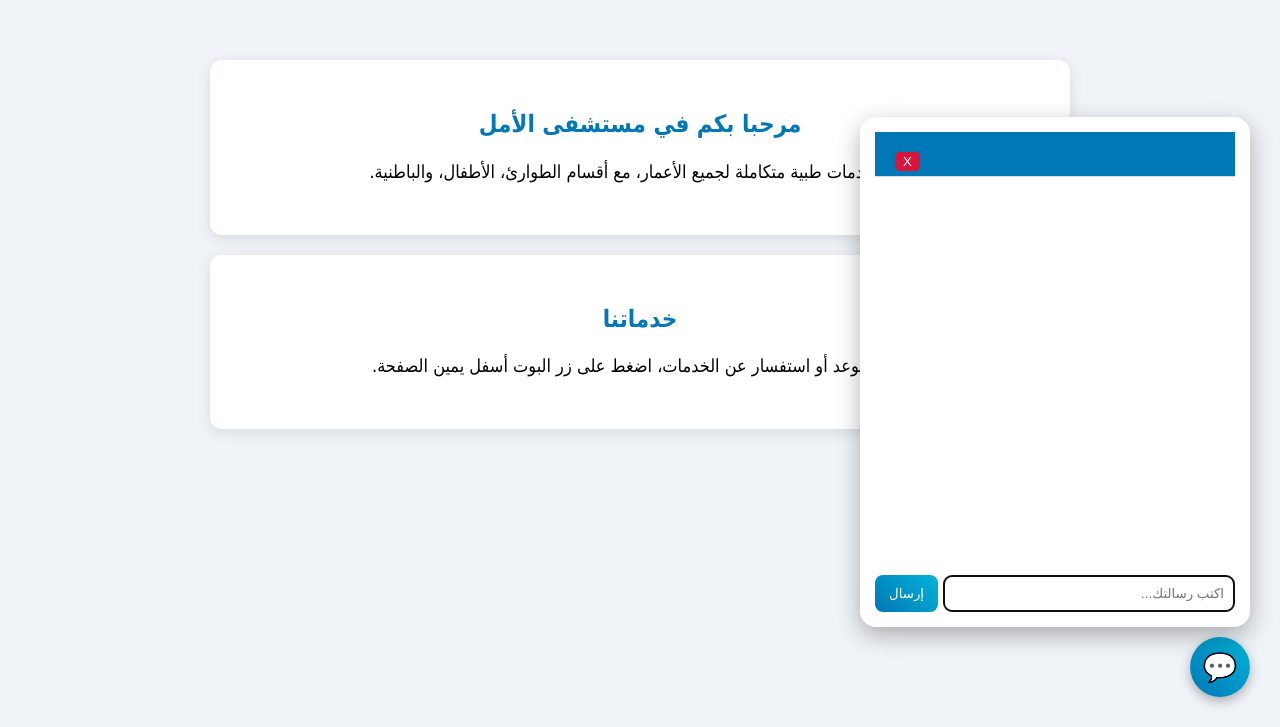
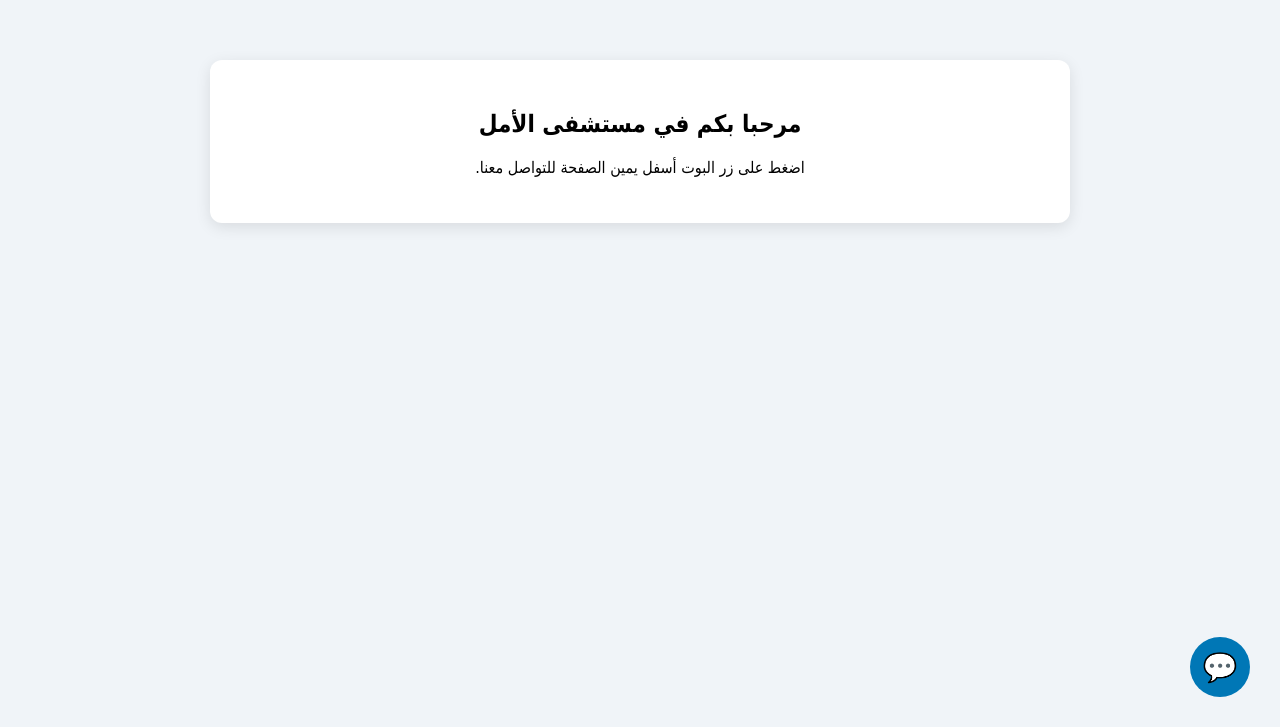
Before and after one commit to diaabuzeina/dia_test, a Flask app: page / in a window 1280 px wide. Shown: the part 73-800 px from the top of the page. Run offline with Flask 3, Linux system fonts and the light colour scheme.

Commit message:
وصف التحديث

```diff
--- a/main.py
+++ b/main.py
@@ -1,26 +1,23 @@
-from flask import Flask, render_template, request, jsonify
+from flask import Flask, request, jsonify, render_template
 
 app = Flask(__name__)
 
-# الصفحة الرئيسية
 @app.route("/")
-def home():
-    return render_template("index.html")
+def index():
+    return render_template("index.html")  # رابط HTML موجود في مجلد templates
 
-# API للبوت (اختياري)
 @app.route("/bot", methods=["POST"])
-def bot_response():
-    user_msg = request.json.get("message", "")
+def bot():
+    data = request.get_json()
+    user_msg = data.get("message","").lower()
     reply = "شكراً لتواصلك معنا!"
-
     if "موعد" in user_msg:
         reply = "لحجز موعد، يرجى الاتصال على الرقم 123456."
     elif "قسم" in user_msg:
         reply = "لدينا أقسام: الطوارئ، الأطفال، والباطنية."
     elif "دواء" in user_msg:
         reply = "يرجى مراجعة الصيدلية الخاصة بالمستشفى."
-
     return jsonify({"reply": reply})
 
 if __name__ == "__main__":
-    app.run(host="0.0.0.0", port=5000, debug=True)
+    app.run(debug=True)
--- a/templates/index.html
+++ b/templates/index.html
@@ -8,104 +8,32 @@
 header { background:#0077b6; color:white; padding:20px; font-size:28px; text-align:center; }
 main { padding:40px; text-align:center; }
 .section { background:white; padding:30px; border-radius:12px; margin:20px auto; max-width:800px; box-shadow:0 4px 15px rgba(0,0,0,0.1);}
-h2 { color:#0077b6; }
-p { font-size:18px; line-height:1.6; }
-
-/* زر البوت */
-#botToggle {
-  position: fixed;
-  bottom: 30px;
-  right: 30px;
-  background:linear-gradient(45deg,#0077b6,#00b4d8);
-  color:white;
-  border:none;
-  border-radius:50%;
-  width:60px;
-  height:60px;
-  font-size:28px;
-  cursor:pointer;
-  box-shadow:0 4px 12px rgba(0,0,0,0.3);
-  z-index:1000;
-  transition: transform 0.2s;
-}
-#botToggle:hover { transform: scale(1.1); }
-
-/* نافذة البوت */
-#botWindow {
-  display:none;
-  position: fixed;
-  bottom:100px;
-  right:30px;
-  width:360px;
-  height:480px;
-  background:white;
-  border-radius:16px;
-  box-shadow:0 8px 25px rgba(0,0,0,0.3);
-  padding:15px;
-  z-index:1000;
-  display:flex;
-  flex-direction:column;
-  animation: fadeIn 0.3s ease-in-out;
-  font-size:16px;
-}
-@keyframes fadeIn { from {opacity:0; transform:translateY(20px);} to {opacity:1; transform:translateY(0);} }
-
-#botWindow header {
-  display:flex;
-  justify-content:flex-end;
-  border-bottom:1px solid #ddd;
-  padding-bottom:5px;
-  margin-bottom:10px;
-}
-#closeBot { background:crimson; color:white; border:none; padding:2px 8px; border-radius:5px; cursor:pointer; }
-
-/* رسائل البوت والمستخدم */
-#messages {
-  flex:1;
-  overflow-y:auto;
-  padding:10px;
-  border-radius:10px;
-  margin-bottom:10px;
-  display:flex;
-  flex-direction:column;
-  gap:8px;
-}
-.msg { padding:10px 14px; border-radius:15px; max-width:80%; word-wrap:break-word; line-height:1.4; }
-.user { background:linear-gradient(45deg,#0077b6,#00b4d8); color:white; align-self:flex-end; }
-.bot { background:#e0e0e0; color:black; align-self:flex-start; }
-
+#botToggle { position:fixed; bottom:30px; right:30px; background:#0077b6; color:white; border:none; border-radius:50%; width:60px; height:60px; font-size:28px; cursor:pointer; z-index:1000; }
+#botWindow { display:none; position:fixed; bottom:100px; right:30px; width:360px; height:480px; background:white; border-radius:16px; padding:15px; flex-direction:column; z-index:1000; box-shadow:0 8px 25px rgba(0,0,0,0.3); }
+#messages { flex:1; overflow-y:auto; margin-bottom:10px; }
 #botInput { display:flex; gap:5px; }
-#botInput input { flex:1; padding:10px; border:1px solid #ccc; border-radius:8px; }
-#botInput button { padding:10px 14px; background:linear-gradient(45deg,#0077b6,#00b4d8); color:white; border:none; border-radius:8px; cursor:pointer; transition: 0.2s; }
-#botInput button:hover { transform: scale(1.05); }
-
+#botInput input { flex:1; padding:10px; border-radius:8px; border:1px solid #ccc; }
+#botInput button { padding:10px 14px; border:none; border-radius:8px; background:#0077b6; color:white; cursor:pointer; }
 </style>
 </head>
 <body>
 
 <header>مستشفى الأمل</header>
-
 <main>
   <div class="section">
     <h2>مرحبا بكم في مستشفى الأمل</h2>
-    <p>نقدم خدمات طبية متكاملة لجميع الأعمار، مع أقسام الطوارئ، الأطفال، والباطنية.</p>
-  </div>
-  <div class="section">
-    <h2>خدماتنا</h2>
-    <p>لحجز موعد أو استفسار عن الخدمات، اضغط على زر البوت أسفل يمين الصفحة.</p>
+    <p>اضغط على زر البوت أسفل يمين الصفحة للتواصل معنا.</p>
   </div>
 </main>
 
-<!-- زر البوت -->
 <button id="botToggle">💬</button>
 
-<!-- نافذة البوت -->
 <div id="botWindow">
   <header><button id="closeBot">X</button></header>
   <div id="messages"></div>
   <div id="botInput">
-    <input type="text" id="userInput" placeholder="اكتب رسالتك..." autofocus>
-    <button onclick="sendMessage()">إرسال</button>
+    <input type="text" id="userInput" placeholder="اكتب رسالتك..." />
+    <button id="sendBtn">إرسال</button>
   </div>
 </div>
 
@@ -115,41 +43,38 @@
 const closeBot = document.getElementById("closeBot");
 const messages = document.getElementById("messages");
 const userInput = document.getElementById("userInput");
+const sendBtn = document.getElementById("sendBtn");
 
 // إظهار البوت عند الضغط على الزر
-botToggle.onclick = () => {
-  botWindow.style.display = "flex";
-  userInput.focus();
-};
+botToggle.onclick = () => { botWindow.style.display = "flex"; userInput.focus(); };
 
 // إغلاق البوت
 closeBot.onclick = () => botWindow.style.display = "none";
 
-// إرسال رسالة عند الضغط على Enter
-userInput.addEventListener("keypress", function(e){
-  if(e.key==="Enter") sendMessage();
-});
-
-// وظيفة إرسال واستقبال الرسائل
-function sendMessage(){
+// إرسال رسالة
+function sendMessage() {
   const text = userInput.value.trim();
   if(!text) return;
   messages.innerHTML += `<div class="msg user">${text}</div>`;
   userInput.value = "";
   messages.scrollTop = messages.scrollHeight;
 
-  // ردود جاهزة
-  let reply = "شكراً لتواصلك معنا!";
-  if(/موعد/i.test(text)) reply = "لحجز موعد، يرجى الاتصال على الرقم 123456.";
-  else if(/قسم/i.test(text)) reply = "لدينا أقسام: الطوارئ، الأطفال، والباطنية.";
-  else if(/دواء/i.test(text)) reply = "يرجى مراجعة الصيدلية الخاصة بالمستشفى.";
-
-  setTimeout(() => {
-    messages.innerHTML += `<div class="msg bot">${reply}</div>`;
+  // إرسال للبايثون عبر fetch
+  fetch("/bot", {
+    method: "POST",
+    headers: { "Content-Type": "application/json" },
+    body: JSON.stringify({ message: text })
+  })
+  .then(res => res.json())
+  .then(data => {
+    messages.innerHTML += `<div class="msg bot">${data.reply}</div>`;
     messages.scrollTop = messages.scrollHeight;
     userInput.focus();
-  }, 500);
+  });
 }
+
+sendBtn.onclick = sendMessage;
+userInput.addEventListener("keypress", e => { if(e.key==="Enter") sendMessage(); });
 </script>
 
 </body>
```
